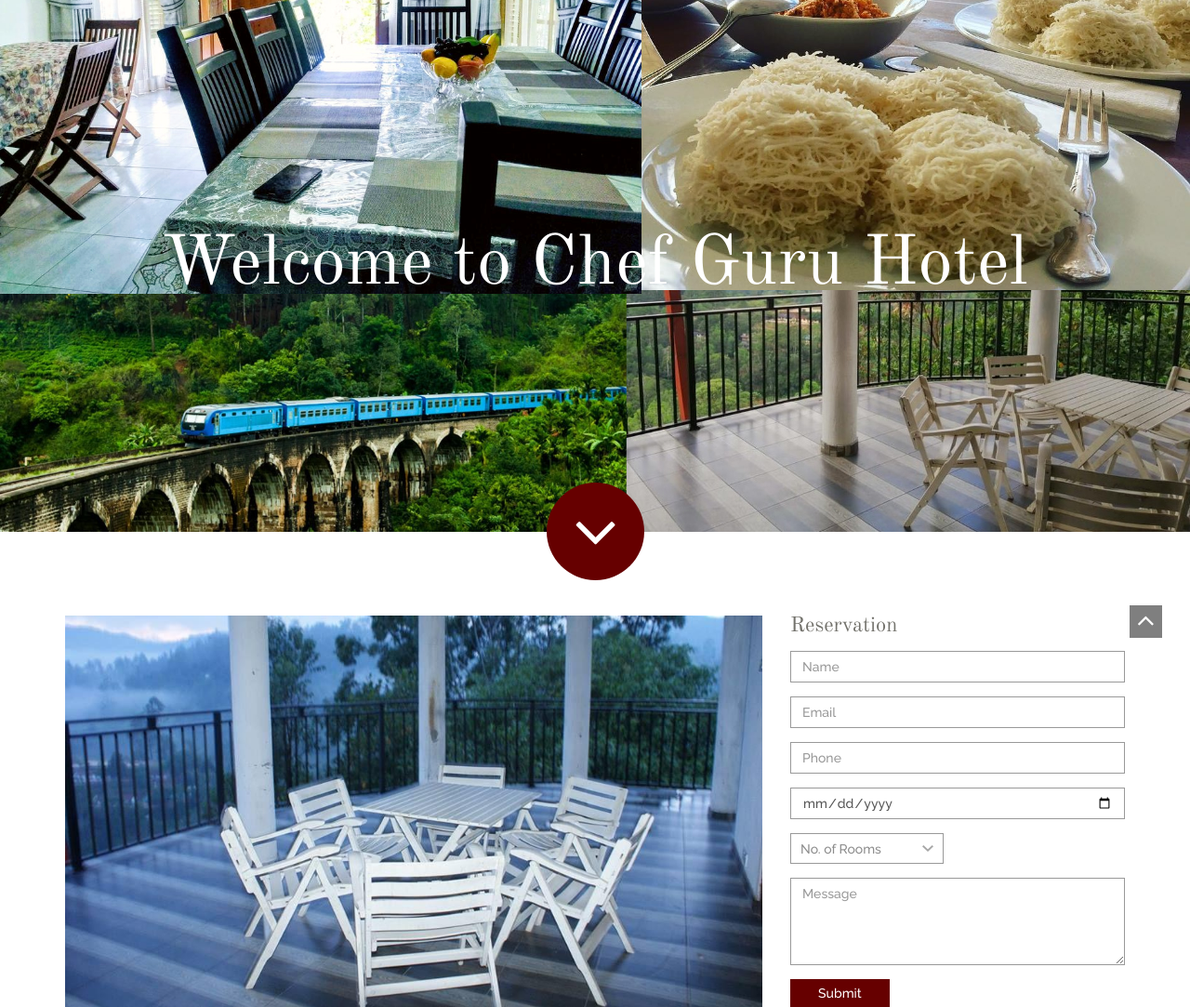
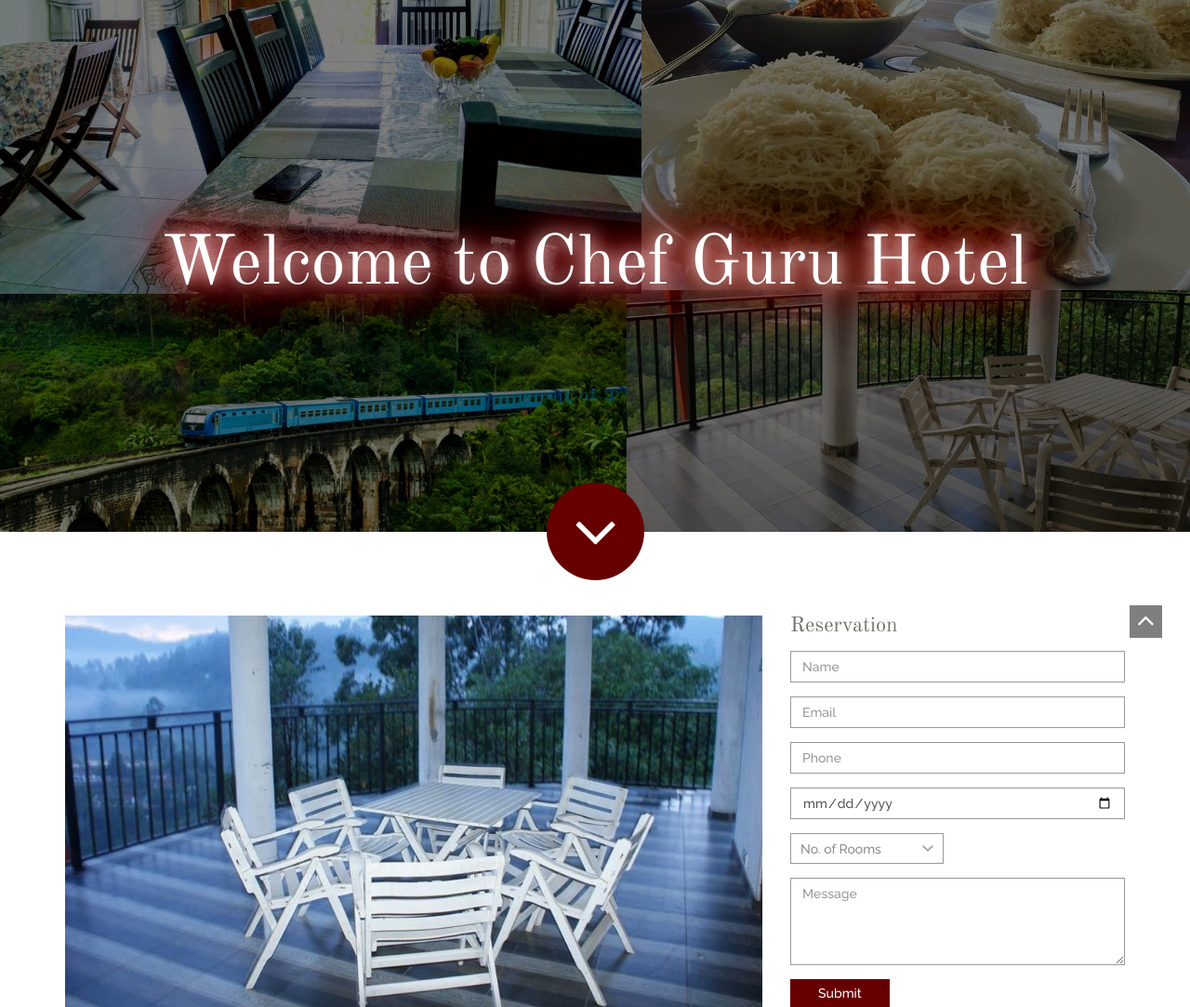
Before and after one commit to MadushanSandaru1/chefguru-website, a PHP site: page / in a window 1280 px wide. Shown: the part 84-1167 px from the top of the page at 93% size. Run offline with PHP 8.4, Linux system fonts and the light colour scheme; some libraries are stand-ins or nearby versions.

Commit message:
finished

```diff
--- a/assets/style.css
+++ b/assets/style.css
@@ -4,6 +4,26 @@ body {
     font-size: 15px;
     line-height: 15px;
     color: #73726C;
+}
+
+.glow {
+    -webkit-animation: glow 1s ease-in-out infinite alternate;
+    -moz-animation: glow 1s ease-in-out infinite alternate;
+    animation: glow 1s ease-in-out infinite alternate;
+}
+
+@-webkit-keyframes glow {
+    from {
+        text-shadow: 0 0 10px #fff, 0 0 20px #fff, 0 0 30px #660000, 0 0 40px #660000, 0 0 50px #660000, 0 0 60px #660000, 0 0 70px #660000;
+    }
+
+    to {
+        text-shadow: 0 0 20px #fff, 0 0 30px #B30000, 0 0 40px #B30000, 0 0 50px #B30000, 0 0 60px #B30000, 0 0 70px #B30000, 0 0 80px #B30000;
+    }
+}
+
+.index_img {
+    filter: brightness(50%);
 }
 
 .btn, a, a:hover {
--- a/index.php
+++ b/index.php
@@ -112,11 +112,11 @@
 
         <!-- banner -->
         <div class="banner">
-            <img src="images/homepage_banner.jpg"  class="img-responsive" alt="slide">
+            <img src="images/homepage_banner.jpg"  class="img-responsive index_img" alt="slide">
             <div class="welcome-message">
                 <div class="wrap-info">
                     <div class="information">
-                        <h1  class="animated fadeInDown">Welcome to Chef Guru Hotel</h1>
+                        <h1  class="animated fadeInDown glow">Welcome to Chef Guru Hotel</h1>
                         <!--p class="animated fadeInUp">Most luxurious hotel of asia with the royal treatments and excellent customer service.</p-->
                     </div>
                     <a href="#information" class="arrow-nav scroll wowload fadeInDownBig"><i class="fa fa-angle-down"></i></a>
@@ -149,16 +149,16 @@
                                 <input type="email" name="customer_email" class="form-control"  placeholder="Email" required maxlength="50">
                             </div>
                             <div class="form-group">
-                                <input type="Phone" name="customer_phone" class="form-control"  placeholder="Phone" required maxlength="20">
+                                <input type="tel" name="customer_phone" class="form-control"  placeholder="Phone" required maxlength="20">
                             </div>
                             <div class="form-group">
-                                <input type="date" name="customer_date" class="form-control"  placeholder="Date" required min="<?php echo date('Y-m-d'); ?>">
+                                <input type="date" name="customer_date" class="form-control"  placeholder="Date" required min="<?php echo date('Y-m-d', strtotime(' +1 day')); ?>">
                             </div>
                             <div class="form-group">
                                 <div class="row">
                                     <div class="col-xs-6">
                                         <select class="form-control" name="no_of_room" required>
-                                            <option>No. of Rooms</option>
+                                            <option value="1">No. of Rooms</option>
                                             <option value="1">1</option>
                                             <option value="2">2</option>
                                             <option value="3">3</option>
```
Also changed, not shown: html/rooms-tariff.php (+5 -3 lines).
